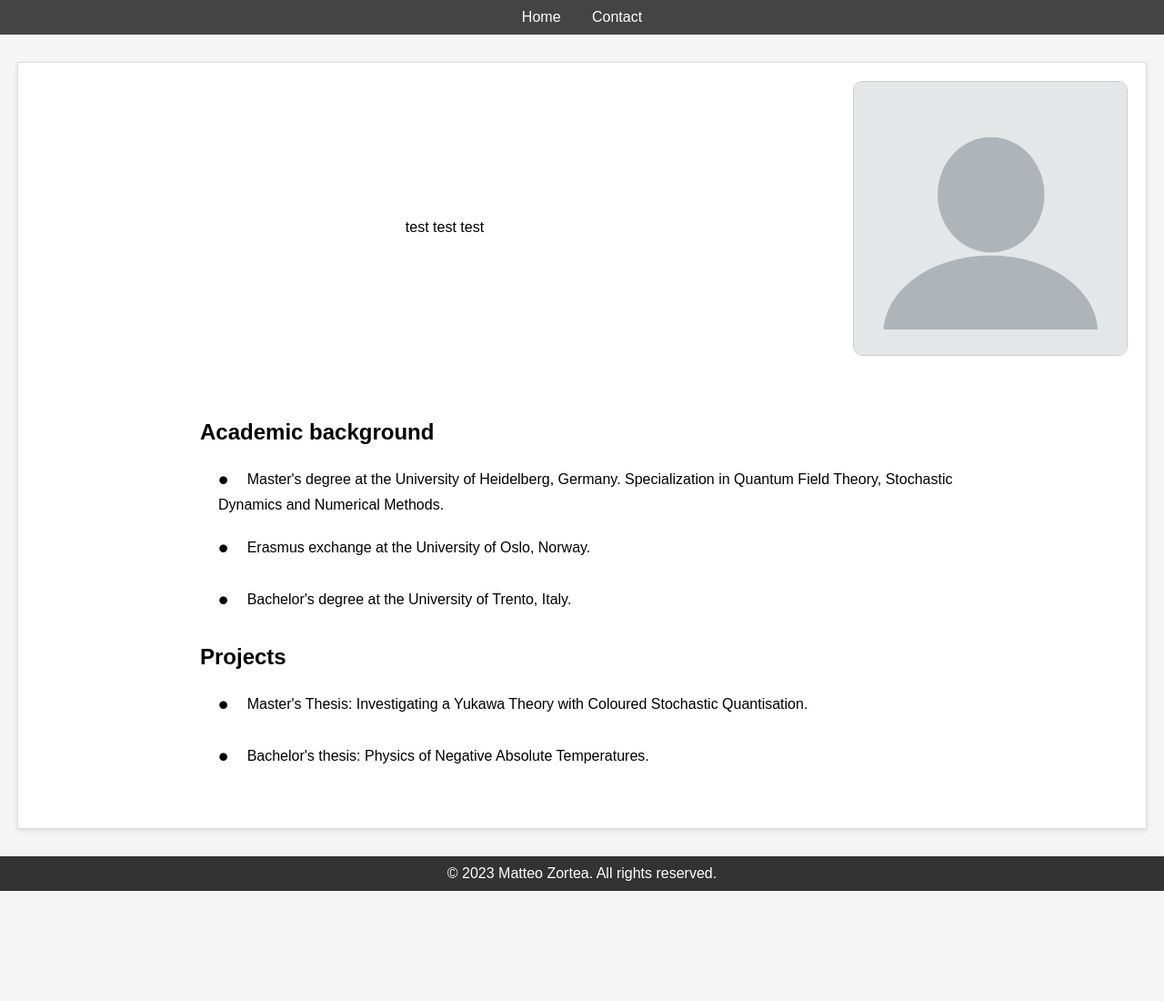
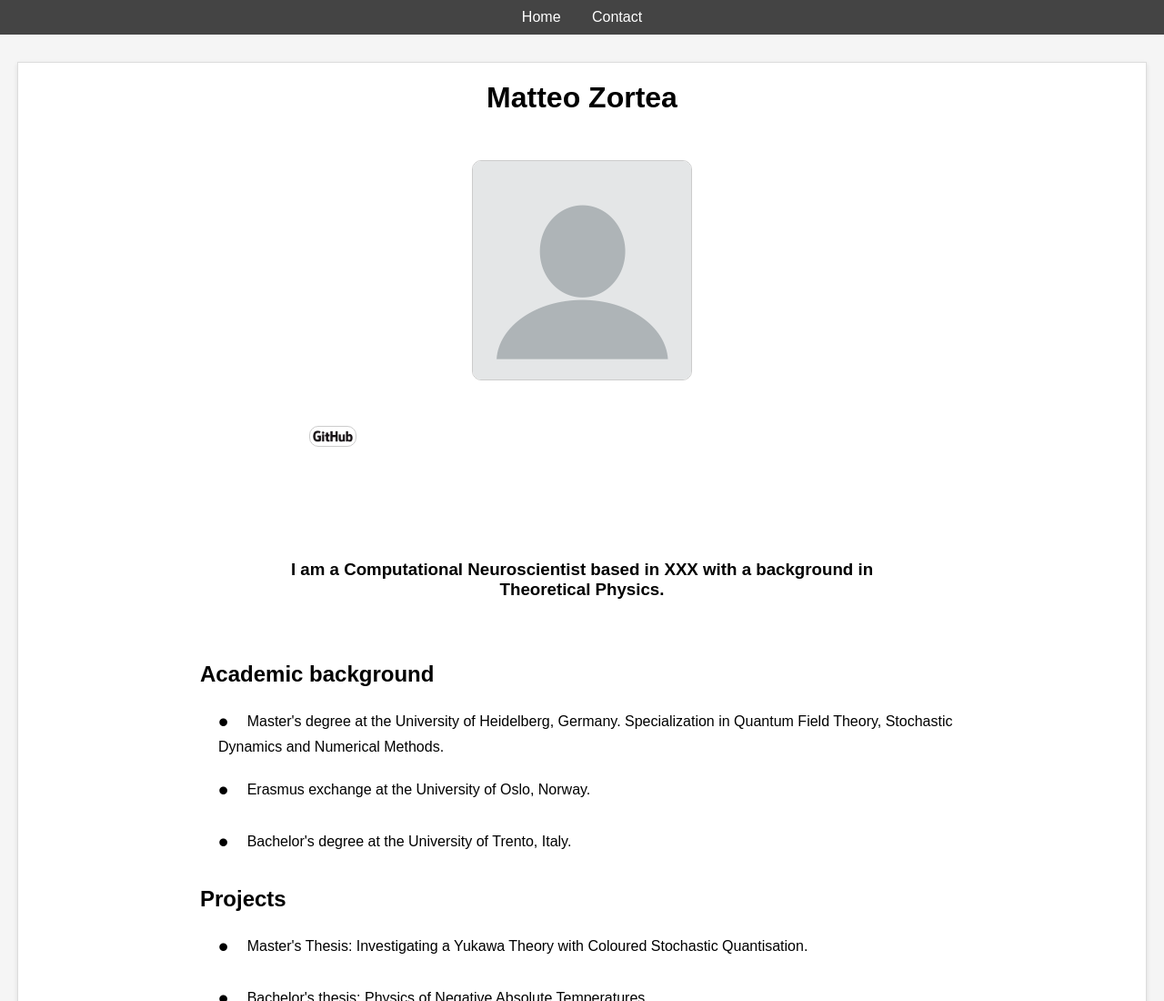
Before and after one commit to Matteo294/matteo294.github.io, a plain HTML site: page home.html in a window 1280 px wide. Shown: the top 1100 px of the page at 91% size. Before the commit the page ends 979 px from the top, so only its background shows below. Drawn offline with Linux system fonts and the light colour scheme.

Commit message:
started logos

```diff
--- a/home.html
+++ b/home.html
@@ -17,13 +17,18 @@
 
     <main>
 
-    	<!-- Add an image here -->
-        <div class="content-container">
-            <div class="text">
-                <p> test test test </p>
-            </div>
-            <img src="profile.png" alt="My Picture" width="300">
+    	<h1 style="text-align:center"> Matteo Zortea </h1>
+
+        <img src="profile.png" alt="My Picture" class="image">
+        <!-- Example with placeholder URL (replace with your actual URL) -->
+        <div class="socials_bar">
+            <a href="https://github.com/matteo294" target="_blank">
+            <img src="images/GitHub_Logo.png" alt="GitHub Logo" width="50">
+            </a>
         </div>
+
+
+        <h3> I am a Computational Neuroscientist based in XXX with a background in Theoretical Physics. </h3>
 
         <div class="maincontent">
             <h2>Academic background</h2>
--- a/styles.css
+++ b/styles.css
@@ -84,9 +84,13 @@ main {
     box-shadow: 0 2px 5px rgba(0, 0, 0, 0.1);
 }
 
-.content-container {
-    display: flex;
-    align-items: center;
+.image {
+    display: block;
+    margin-left: auto;
+    margin-right: auto;
+    margin-top: 50px;
+    margin-bottom: 50px;
+    width: 20%;
 }
 
 .text {
@@ -98,6 +102,12 @@ main {
 
 .maincontent{
     padding: 30px 15% 30px 15%;
+}
+
+.socials_bar {
+    width:50%;
+    margin-left: auto;
+    margin-right: auto;
 }
 
 main ul {
@@ -123,6 +133,13 @@ main h2 {
     margin-top: 20px
 }
 
+main h3 {
+    text-align: center;
+    margin-left: 20%;
+    margin-right: 20%;
+    margin-top: 100px;
+}
+
 main img {
     max-width: 100%;
     height: auto;
```
Also changed, not shown: images/GitHub_Logo.png (added).
